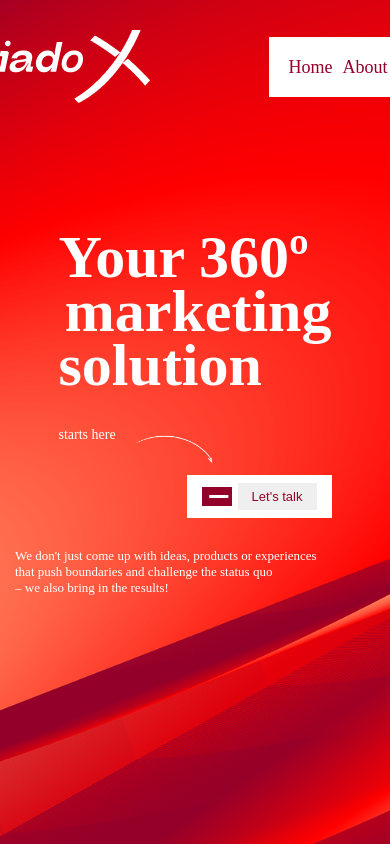
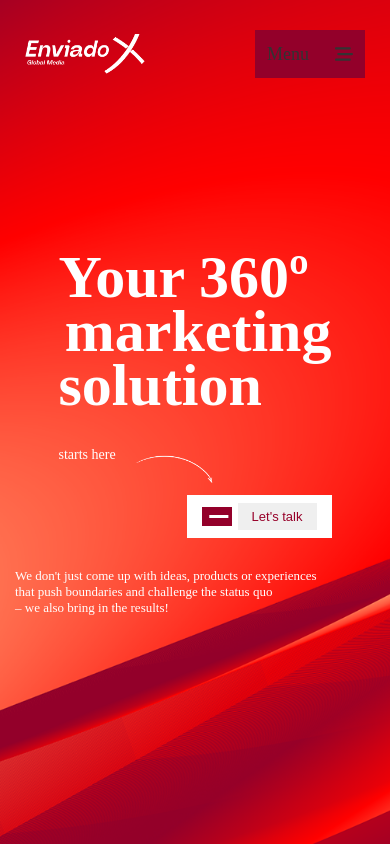
Before and after one commit to I-am-Esmart/enviado, a React (Vite) app in the folder enviado/: page / in a window 390 px wide. Built offline with nearby package versions, Linux system fonts and the light colour scheme.

Commit message:
add mobile responsive menu bar

```diff
--- a/enviado/package.json
+++ b/enviado/package.json
@@ -12,8 +12,11 @@
   "dependencies": {
     "react": "^19.0.0",
     "react-dom": "^19.0.0",
+    "react-icons": "^5.5.0",
     "react-router": "^7.5.3",
-    "react-router-dom": "^7.5.3"
+    "react-router-dom": "^7.5.3",
+    "react-scroll": "^1.9.3",
+    "react-scrollspy": "^3.4.3"
   },
   "devDependencies": {
     "@eslint/js": "^9.22.0",
--- a/enviado/src/landing/navbar/Navbar.jsx
+++ b/enviado/src/landing/navbar/Navbar.jsx
@@ -1,9 +1,10 @@
 import style from "./navbar.module.css";
 import EnviadoLogo from "../../assets/EnviadoLogo.png";
 import { useEffect, useState } from "react";
+import { FaBarsStaggered } from "react-icons/fa6";
 
 const Navbar = () => {
-  const [scrolled, setScrolled] = useState(false);
+  const [scrolled, setScrolled] = useState(false); // State to track if the navbar is scrolled
 
   useEffect(() => {
     const handleScroll = () => {
@@ -15,6 +16,7 @@ const Navbar = () => {
   }, []);
 
   return (
+    <>
       <nav className={`${style.nav} ${scrolled ? style.scrolled : ""}`}>
         <div className={style.navWrapper}>
           <div className={style.Navlogo}>
@@ -41,6 +43,20 @@ const Navbar = () => {
           </div>
         </div>
       </nav>
+
+      <nav className={style.navMobile}>
+        <div className={style.navWrapperMobile}>
+          <div className={style.NavlogoMobile}>
+            <img src={EnviadoLogo} alt="company logo" />
+          </div>
+
+          <div className={style.menuBar}>
+            <p> Menu</p>
+            <FaBarsStaggered />
+          </div>
+        </div>
+      </nav>
+    </>
   );
 };
 
--- a/enviado/src/landing/navbar/navbar.module.css
+++ b/enviado/src/landing/navbar/navbar.module.css
@@ -1,17 +1,25 @@
+.active {
+  background-color: #93002a;
+}
+
+.navMobile {
+  display: none;
+}
+
 .nav {
   background-color: transparent;
-  height: 5rem;
+  transition: background-color 0.3s ease;
+  position: fixed;
   width: 100%;
   top: 0;
-  position: fixed;
+  z-index: 1000;
   margin-top: 3rem;
-  transition: background-color 0.3s ease, box-shadow 0.3s ease;
-  z-index: 1000;
 }
 
 .scrolled {
   background-color: white;
   box-shadow: 0 2px 5px rgba(0, 0, 0, 0.1);
+  margin-top: 0;
 }
 
 .navWrapper {
@@ -40,8 +48,57 @@
   font-weight: 400;
   font-size: 1.8rem;
   background: #ffffff;
-
   color: #93002a;
   padding-right: 2rem;
   padding-left: 2rem;
 }
+
+/* mobile navbar  */
+.navMobile {
+  /* background: blue; */
+  width: 100%;
+  height: 5rem;
+  margin-top: -3rem;
+}
+.navWrapperMobile {
+  width: 100%;
+  display: flex;
+  align-items: center;
+  justify-content: space-between;
+  padding-right: 2.5rem;
+  padding-left: 2.5rem;
+}
+
+.NavlogoMobile img {
+  width: 12rem;
+  height: 4rem;
+}
+
+.menuBar {
+  display: flex;
+  align-items: center;
+  justify-content: space-between;
+  width: 11rem;
+  height: 4.8rem;
+  padding: 1.2rem;
+  background-color: #93002a;
+  font-family: "Neue Regrade";
+  font-weight: 500;
+  font-size: 1.8rem;
+  cursor: pointer;
+}
+
+@media screen and (max-width: 768px) {
+  .navWrapper {
+    /* padding-left: 0;
+    padding-right: 0;
+    margin-top: -3rem; */
+  }
+  .navMobile {
+    display: block;
+  }
+  .nav {
+    margin-top: 0rem;
+    display: none;
+  }
+}
```
Also changed, not shown: 1 other file (tests, documents, lock files or other folders). Lines whose indentation alone changed are shown as unchanged.
